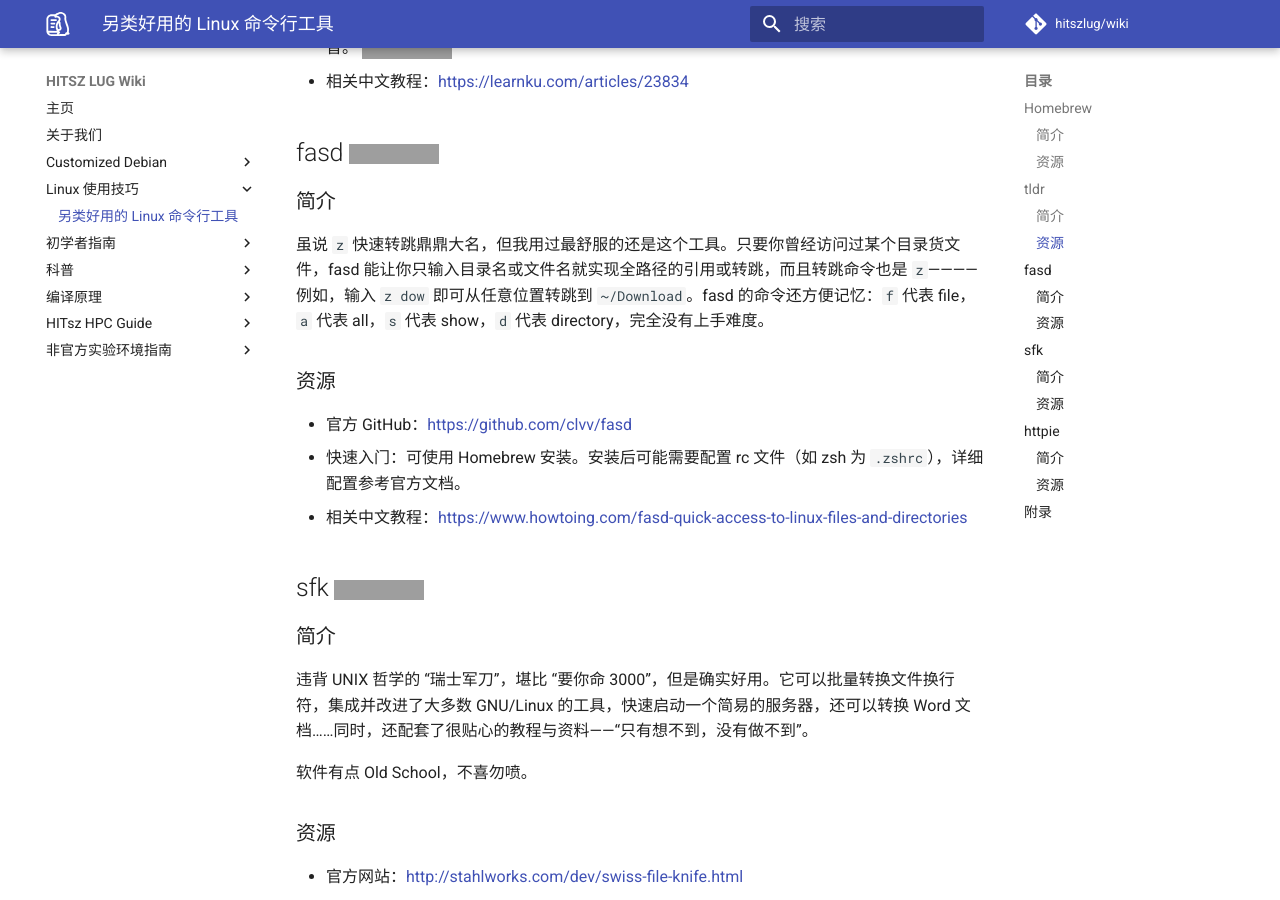
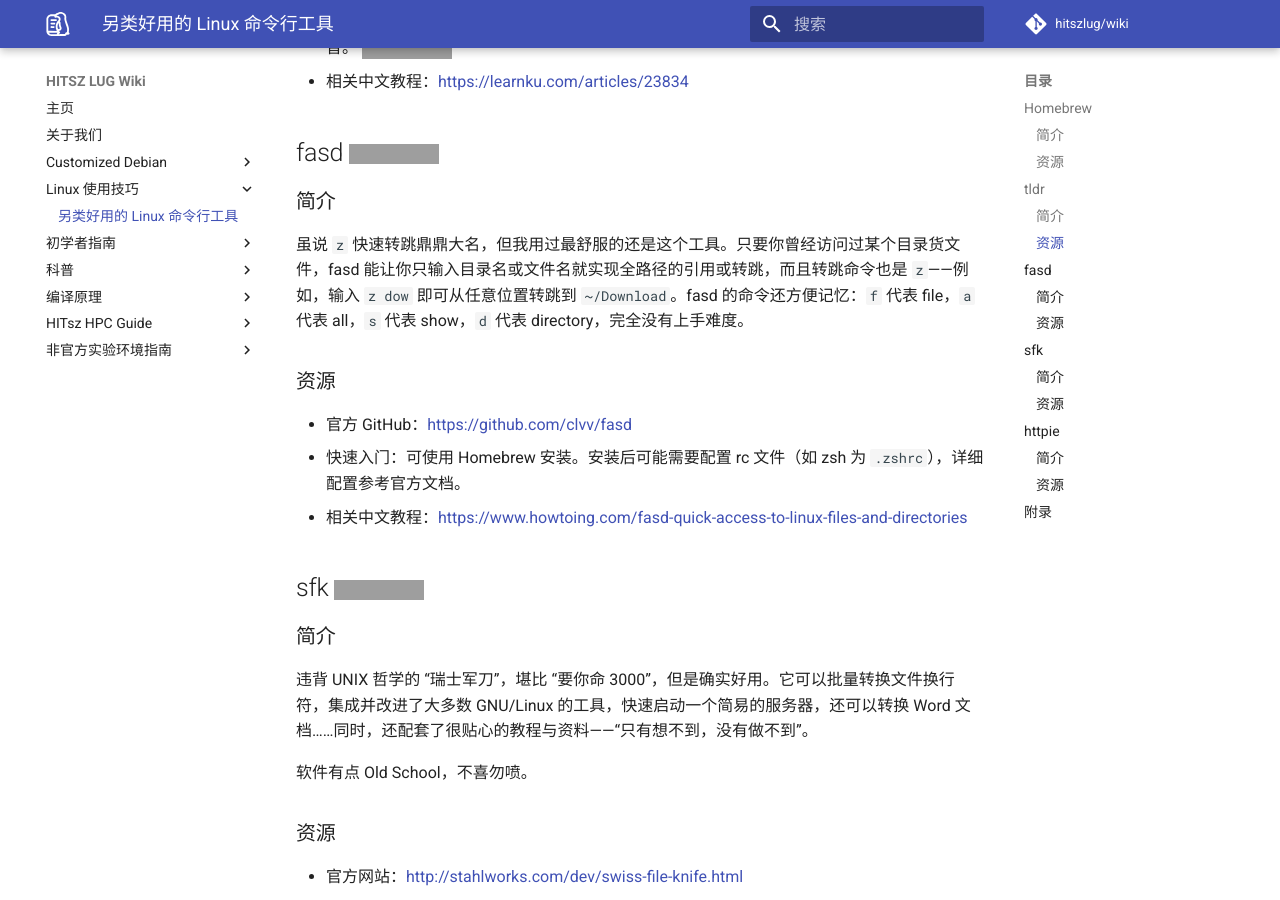
Before and after one commit to hitszosa/wiki, an MkDocs documentation site: the page built from docs/linux-tricks/handy-cli-apps.md, in a window 1280 px wide and 900 px high, scrolled down 891 px. Built offline with MkDocs 1.6.1 and Material for MkDocs 9.7.7, drawn with Linux system fonts in a browser that asks for light colours; comment, search, counter and statistics services are not loaded; grey boxes are pictures that could not be loaded.

Commit message:
fix: typo

```diff
--- a/docs/linux-tricks/handy-cli-apps.md
+++ b/docs/linux-tricks/handy-cli-apps.md
@@ -31,7 +31,7 @@ Too long; didn't read. ~~即 “太长不看”~~ 废话不多说，就是这款
 
 ### 简介
 
-虽说 `z` 快速转跳鼎鼎大名，但我用过最舒服的还是这个工具。只要你曾经访问过某个目录货文件，fasd 能让你只输入目录名或文件名就实现全路径的引用或转跳，而且转跳命令也是 `z`————例如，输入 `z dow` 即可从任意位置转跳到 `~/Download`。fasd 的命令还方便记忆：`f` 代表 file，`a` 代表 all，`s` 代表 show，`d` 代表 directory，完全没有上手难度。
+虽说 `z` 快速转跳鼎鼎大名，但我用过最舒服的还是这个工具。只要你曾经访问过某个目录货文件，fasd 能让你只输入目录名或文件名就实现全路径的引用或转跳，而且转跳命令也是 `z`——例如，输入 `z dow` 即可从任意位置转跳到 `~/Download`。fasd 的命令还方便记忆：`f` 代表 file，`a` 代表 all，`s` 代表 show，`d` 代表 directory，完全没有上手难度。
 
 ### 资源
 
```
